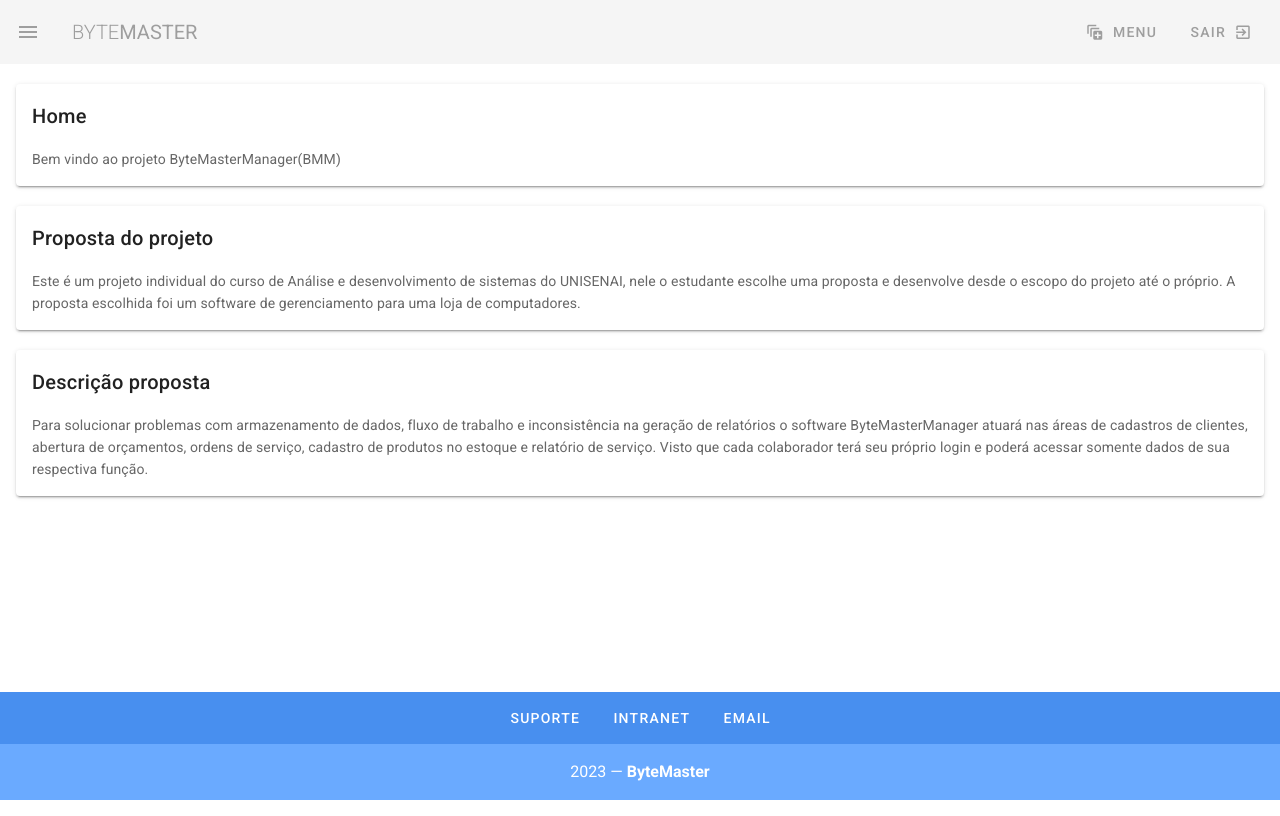
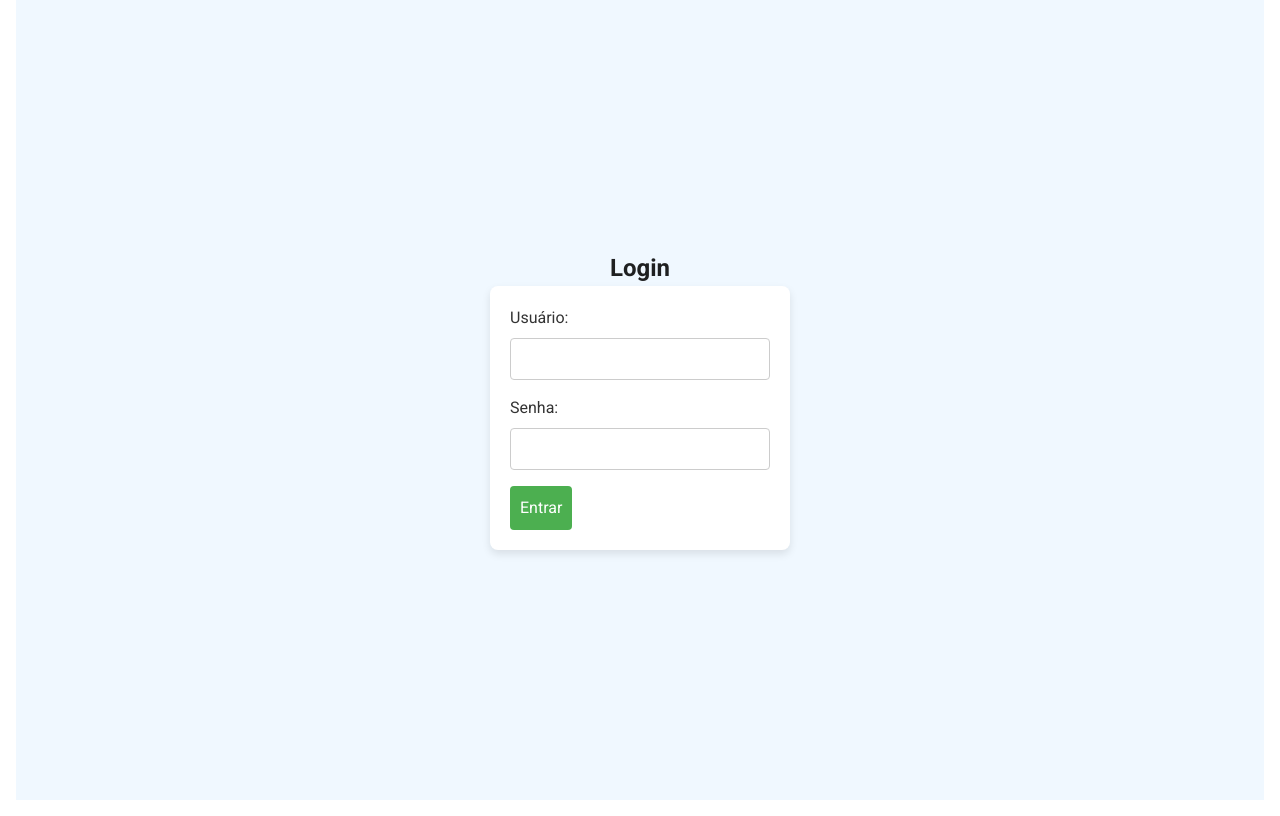
Before and after one commit to JoseHenriquePatrocinio/bytemaster, a Vue app: page / in a window 1280 px wide. Built offline with nearby package versions, Linux system fonts and the light colour scheme.

Commit message:
feat: auth de usuário

```diff
--- a/package.json
+++ b/package.json
@@ -15,7 +15,7 @@
     "jspdf": "^2.5.1",
     "jspdf-autotable": "^3.8.0",
     "vue": "^2.6.14",
-    "vue-router": "^3.5.1",
+    "vue-router": "^3.6.5",
     "vuetify": "^2.6.0"
   },
   "devDependencies": {
--- a/src/App.vue
+++ b/src/App.vue
@@ -1,26 +1,26 @@
 <template>
   <v-app>
-    <NavbarComp />
+    <div>
+      <NavbarComp v-if="localStorageItem !== null" />
 
-    <v-main class="mx-4 mb-4">
-      <router-view />
-    </v-main>
+      <v-main class="mx-4 mb-4">
+        <router-view />
+      </v-main>
 
-    <FooterComp />
+    </div>
   </v-app>
 </template>
 
 <script>
 import NavbarComp from '@/components/NavbarComp.vue'
-import FooterComp from '@/components/FooterComp.vue'
+
 export default {
   name: 'App',
   components: {
-    NavbarComp,
-    FooterComp
+    NavbarComp
   },
   data: () => ({
-
-  }),
+    localStorageItem: localStorage.getItem('token')
+  })
 };
 </script>
--- a/src/components/NavbarComp.vue
+++ b/src/components/NavbarComp.vue
@@ -22,7 +22,7 @@
                 </v-list>
             </v-menu>
 
-          <v-btn text color="grey">
+            <v-btn text color="grey" @click="Logout">
                 <span>Sair</span>
                 <v-icon right>mdi-exit-to-app</v-icon>
             </v-btn>
@@ -61,17 +61,26 @@
     data() {
         return {
             drawer: false,
+            isAuthenticated: false,
             links: [
-              { icon: 'mdi-home', text: 'Home', route: '/' },
+                { icon: 'mdi-home', text: 'Home', route: '/homeview' },
                 { icon: 'mdi-currency-usd', text: 'Orçamentos', route: '/orcamento' },
                 { icon: 'mdi-toolbox-outline', text: 'Ordens de serviço', route: '/servico' },
                 { icon: 'mdi-account-multiple', text: 'Clientes', route: '/cliente' },
-              { icon: 'mdi-store-check', text: 'Estoque', route: '/estoque'},
+                { icon: 'mdi-store-check', text: 'Estoque', route: '/estoque' },
                 { icon: 'mdi-note-search', text: 'Relatórios', route: '/relatorio' },
-              { icon: 'mdi-account-group', text: 'Usuários', route: '/usuario' }
+                { icon: 'mdi-account-group', text: 'Usuários', route: '/usuario' },
             ]
         }
     },
-  components: {  }
+    methods: {
+        Logout() {
+            localStorage.clear();
+            this.$router.push('/');
+            window.location.reload();
+        },
+
+    },
+    components: {}
 }
 </script>
--- a/src/router/index.js
+++ b/src/router/index.js
@@ -1,58 +1,88 @@
-import Vue from 'vue'
-import VueRouter from 'vue-router'
-import HomeView from '../views/HomeView.vue'
-import OrcamentoView from '../views/OrcamentoView.vue'
-import ServicoView from '../views/ServicoView.vue'
-import ClienteView from '../views/ClienteView.vue'
-import EstoqueView from '../views/EstoqueView.vue'
-import RelatorioView from '../views/RelatorioView.vue'
-import UsuarioView from '../views/UsuarioView.vue'
+import Vue from 'vue';
+import VueRouter from 'vue-router';
+import HomeView from '../views/HomeView.vue';
+import OrcamentoView from '../views/OrcamentoView.vue';
+import ServicoView from '../views/ServicoView.vue';
+import ClienteView from '../views/ClienteView.vue';
+import EstoqueView from '../views/EstoqueView.vue';
+import RelatorioView from '../views/RelatorioView.vue';
+import UsuarioView from '../views/UsuarioView.vue';
+import LoginView from '../views/LoginView.vue';
 
-Vue.use(VueRouter)
+Vue.use(VueRouter);
 
 const routes = [
   {
     path: '/',
+    name: 'login',
+    component: LoginView,
+  },
+  {
+    path: '/homeview',
     name: 'homeview',
-    component: HomeView
+    component: HomeView,
+    meta: { requiresAuth: true },
   },
   {
     path: '/orcamento',
     name: 'orcamento',
-    component: OrcamentoView
+    component: OrcamentoView,
+    meta: { requiresAuth: true },
   },
   {
     path: '/servico',
     name: 'servico',
-    component: ServicoView
+    component: ServicoView,
+    meta: { requiresAuth: true },
   },
   {
     path: '/cliente',
     name: 'cliente',
-    component: ClienteView
+    component: ClienteView,
+    meta: { requiresAuth: true },
   },
   {
     path: '/estoque',
     name: 'estoque',
-    component: EstoqueView
+    component: EstoqueView,
+    meta: { requiresAuth: true },
   },
   {
     path: '/relatorio',
     name: 'relatorio',
-    component: RelatorioView
+    component: RelatorioView,
+    meta: { requiresAuth: true },
   },
   {
     path: '/usuario',
     name: 'usuario.vue',
-    component: UsuarioView
+    component: UsuarioView,
+    meta: { requiresAuth: true },
   },
-
-]
+];
 
 const router = new VueRouter({
   mode: 'history',
   base: process.env.BASE_URL,
-  routes
-})
+  routes,
+});
 
-export default router
+router.beforeEach((to, from, next) => {
+
+  if (to.matched.some((record) => record.meta.requiresAuth)) {
+
+    if (isAuthenticated()) {
+      next();
+    } else {
+      next({ name: 'login' });
+    }
+  } else {
+    next();
+  }
+});
+
+const isAuthenticated = () => {
+  return localStorage.getItem('token') !== null;
+};
+
+export default router;
--- /dev/null
+++ b/src/views/LoginView.vue
@@ -0,0 +1,106 @@
+<template>
+    <div class="login-container">
+        <h2>Login</h2>
+        <form @submit.prevent="login" class="login-form">
+            <label for="username">Usuário:</label>
+            <input type="text" v-model="username" required>
+
+            <label for="password">Senha:</label>
+            <input type="password" v-model="password" required>
+
+            <button type="submit">Entrar</button>
+        </form>
+    </div>
+</template>
+
+<script>
+import axios from 'axios';
+export default {
+    data() {
+        return {
+            username: '',
+            password: ''
+        };
+    },
+    methods: {
+        login() {
+            const formData = {
+                username: this.username,
+                password: this.password,
+            };
+
+            axios.post('https://localhost:44371/api/Usuarios/login', formData)
+                .then((response) => {
+                    console.log(response.data);
+
+                    if (response.status === 200) {
+                        const token = response.data.token;
+                        localStorage.setItem('token', token);
+                        this.redirect();
+                    }
+                })
+                .catch((error) => {
+                    alert(error);
+                })
+                .finally(() => {
+                    this.resetForm();
+                });
+        },
+        resetForm() {
+            this.username = null;
+            this.password = null;
+        },
+        redirect() {
+            this.$router.push('/homeview');
+            window.location.reload();
+        },
+    }
+};
+</script>
+
+<style scoped>
+.login-container {
+    background-color: #f0f8ff;
+    display: flex;
+    flex-direction: column;
+    align-items: center;
+    justify-content: center;
+    height: 100vh;
+}
+
+.login-form {
+    background-color: #fff;
+    padding: 20px;
+    border-radius: 8px;
+    box-shadow: 0 4px 8px rgba(0, 0, 0, 0.1);
+    width: 300px;
+}
+
+label {
+    display: block;
+    margin-bottom: 8px;
+    color: #333;
+}
+
+input {
+    width: 100%;
+    padding: 8px;
+    margin-bottom: 16px;
+    box-sizing: border-box;
+    border: 1px solid #ccc;
+    border-radius: 4px;
+}
+
+button {
+    background-color: #4caf50;
+    color: #fff;
+    padding: 10px;
+    border: none;
+    border-radius: 4px;
+    cursor: pointer;
+}
+
+button:hover {
+    background-color: #45a049;
+}
+</style>
```
Also changed, not shown: 1 other file (tests, documents, lock files or other folders). Lines whose indentation alone changed are shown as unchanged.
